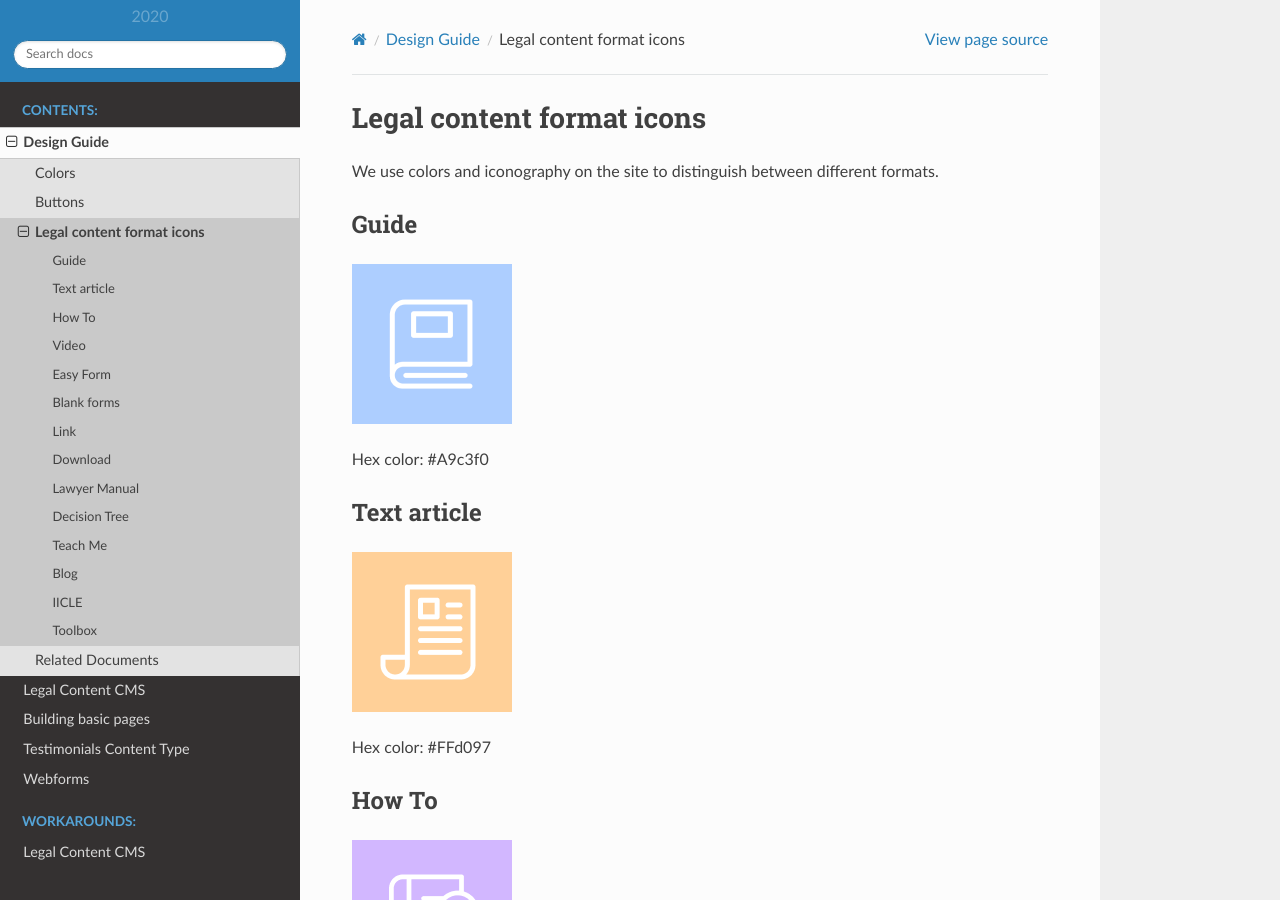
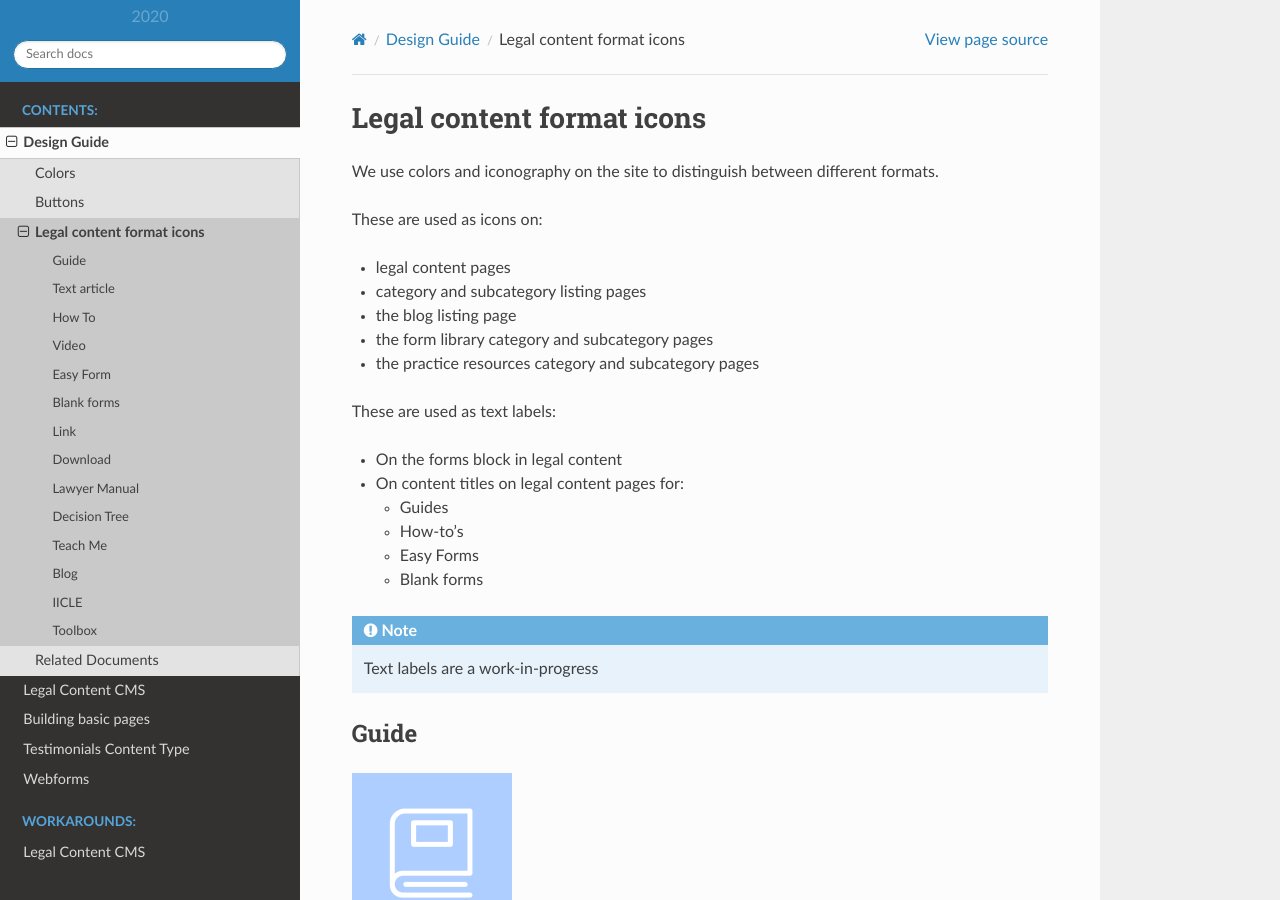
Before and after one commit to mrush-ilao/ilao-documentation, a Sphinx documentation site: the page built from docs/source/design_legal_content_format_icons.rst, in a window 1280 px wide and 900 px high. Built offline with Sphinx 7.4.7 and the Read the Docs theme 2.0.0, drawn with Linux system fonts in a browser that asks for light colours; formulas are drawn with MathJax 3; some of the changed text lies outside the part shown.

Commit message:
Design icon changes

```diff
--- a/docs/source/design_legal_content_format_icons.rst
+++ b/docs/source/design_legal_content_format_icons.rst
@@ -4,6 +4,25 @@ Legal content format icons
 
 We use colors and iconography on the site to distinguish between different formats.
 
+These are used as icons on:
+
+* legal content pages
+* category and subcategory listing pages
+* the blog listing page
+* the form library category and subcategory pages
+* the practice resources category and subcategory pages
+
+These are used as text labels:
+
+* On the forms block in legal content
+* On content titles on legal content pages for:
+
+  * Guides
+  * How-to's
+  * Easy Forms
+  * Blank forms
+
+.. note:: Text labels are a work-in-progress
 
 Guide
 =======
```
Also changed, not shown: other parts of docs/source/design_legal_content_format_icons.rst (+5 -1 lines), docs/assets/design-easyformlabel.png (added), docs/assets/design-howto-label.png (added), 6 other files.
